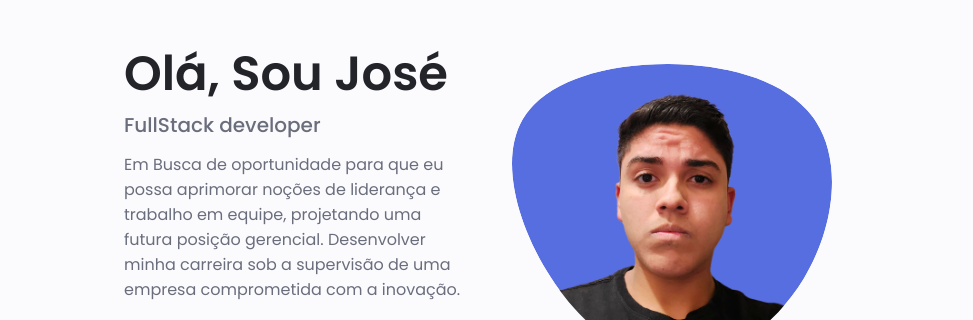
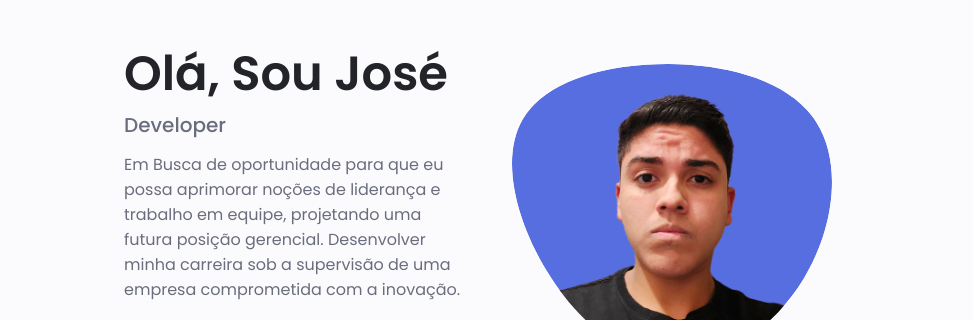
Before and after one commit to Ze-Edu/Portfolio, a plain HTML site: page index.html in a window 1280 px wide. Shown: the part 146-466 px from the top of the page, 180-1153 px from the left. Drawn offline with nearby package versions, Linux system fonts and the light colour scheme.

Commit message:
AttTitulo

```diff
--- a/index.html
+++ b/index.html
@@ -107,7 +107,7 @@
 
                         <div class="home__data">
                             <h1 class="home__title">Olá, Sou José</h1>
-                            <h3 class="home__subtitle">FullStack developer</h3>
+                            <h3 class="home__subtitle">Developer</h3>
                             <p class="home__description">Em Busca de oportunidade para que eu possa aprimorar noções de liderança e trabalho em equipe,
                                 projetando uma futura posição gerencial.
                                 Desenvolver minha carreira sob a supervisão de uma empresa comprometida com a inovação.
```
